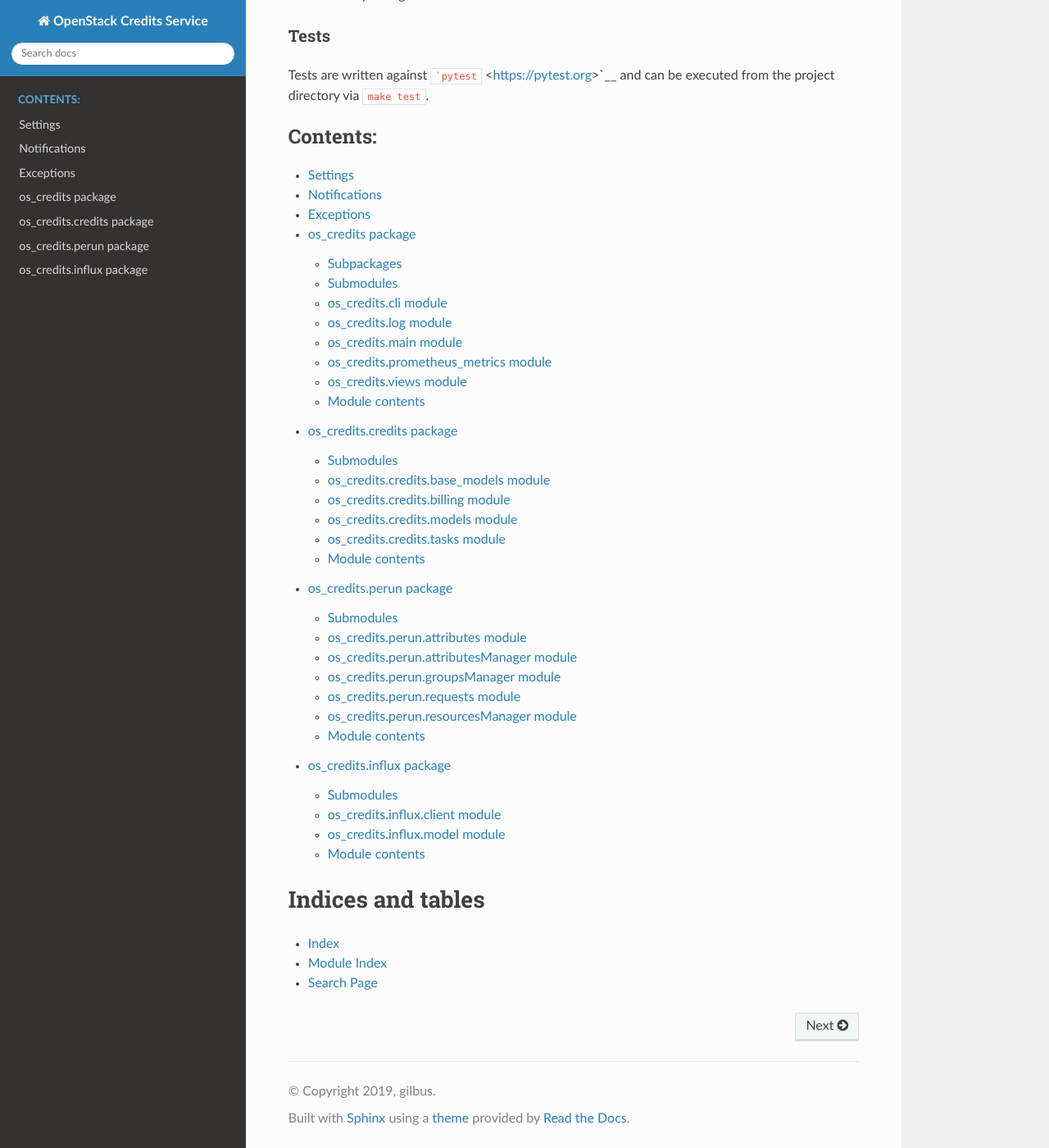
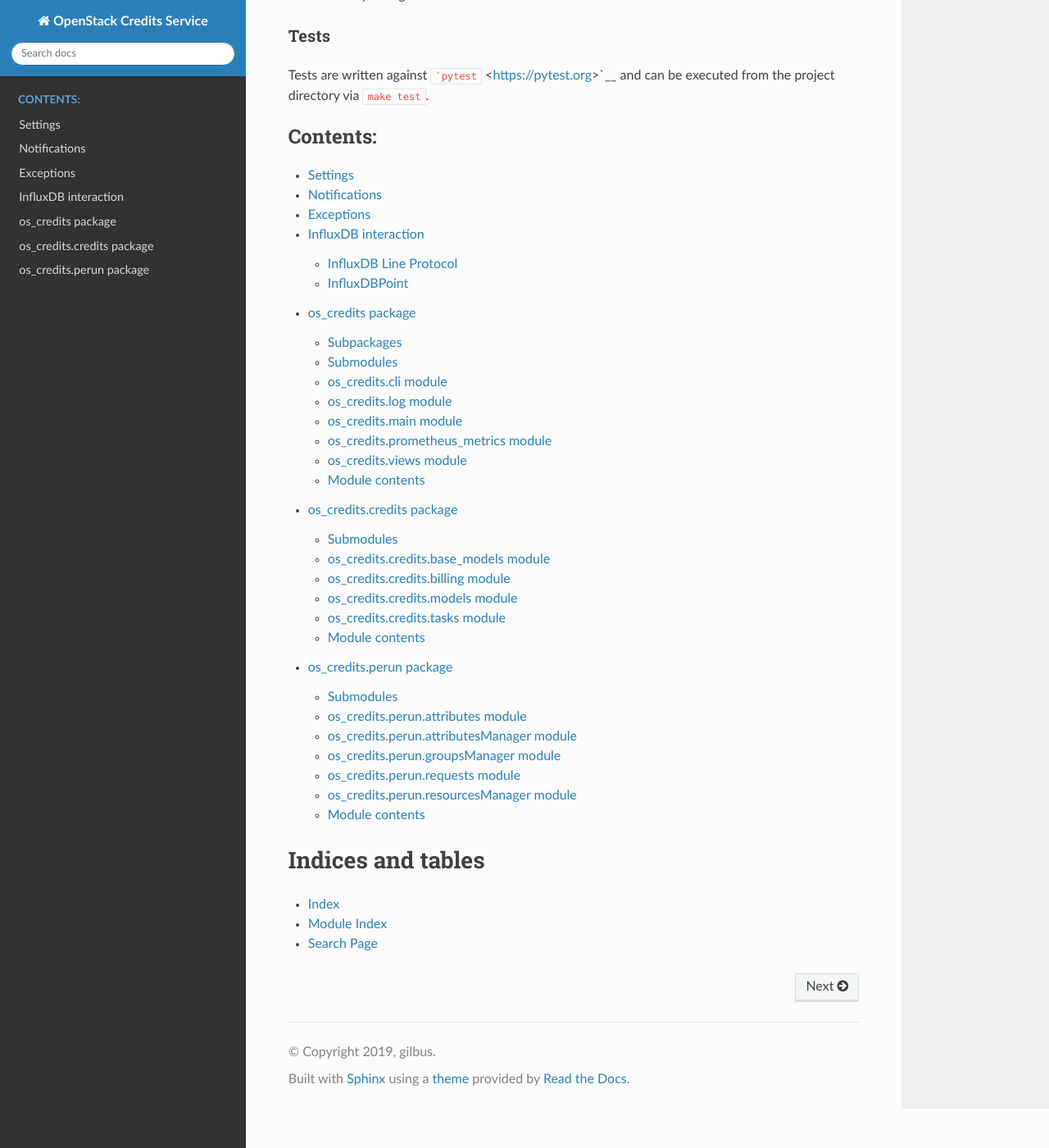
Before and after one commit to gilbus/os_credits, a Sphinx documentation site: the page built from docs/index.rst, in a window 1280 px wide and 1400 px high, scrolled down 1364 px. Shown: the whole window at 82% size. Built offline with Sphinx 7.4.7 and the Read the Docs theme 2.0.0, drawn with Linux system fonts in a browser that asks for light colours.

Commit message:
moah docs

```diff
--- a/docs/conf.py
+++ b/docs/conf.py
@@ -31,6 +31,7 @@ extensions = [
     "sphinx.ext.autodoc",
     "sphinx.ext.autosectionlabel",
     "sphinx.ext.coverage",
+    "sphinx.ext.doctest",
     "sphinx.ext.intersphinx",
     "sphinx.ext.viewcode",
     "sphinx_autodoc_typehints",
--- a/docs/index.rst
+++ b/docs/index.rst
@@ -15,10 +15,10 @@ Welcome to OpenStack Credits Service's documentation!
    settings
    notifications
    exceptions
+   influx
    os_credits
    os_credits.credits
    os_credits.perun
-   os_credits.influx
 
 
 
--- /dev/null
+++ b/docs/influx.rst
@@ -0,0 +1,36 @@
+InfluxDB interaction
+====================
+
+We interact with the *InfluxDB* in multiple ways:
+
+* It is using our ``/write`` endpoint to mirror the data stored by *Prometheus* which is
+  why we do not have to pull regularly to receive new usage measurements, this data are
+  provided in the `InfluxDB Line Protocol
+  <https://docs.influxdata.com/influxdb/v1.7/write_protocols/line_protocol_tutorial/>`_
+* We use it to store our :class:`~os_credits.credits.models.BillingHistory` objects,
+  writing objects requires to encode them in the *Line Protocol*
+
+We are therefore required to parse and construct the *Line Protocol*, which is why we
+cannot only use the functionality of the ``aioinflux`` package, on which our
+:class:`~os_credits.influx.client.InfluxDBClient` is based.
+
+InfluxDB Line Protocol
+----------------------
+
+The following syntax example is taken from the official documentation
+::
+
+    weather,location=us-midwest temperature=82 1465839830100400200
+      |    -------------------- --------------  |
+      |             |             |             |
+      |             |             |             |
+    +-----------+--------+-+---------+-+---------+
+    |measurement|,tag_set| |field_set| |timestamp|
+    +-----------+--------+-+---------+-+---------+
+
+InfluxDBPoint
+-------------
+
+.. autoclass:: os_credits.influx.model.InfluxDBPoint
+   :members:
+   :undoc-members:
--- a/docs/os_credits.influx.rst
+++ /dev/null
@@ -1,30 +0,0 @@
-os\_credits.influx package
-==========================
-
-Submodules
-----------
-
-os\_credits.influx.client module
---------------------------------
-
-.. automodule:: os_credits.influx.client
-    :members:
-    :undoc-members:
-    :show-inheritance:
-
-os\_credits.influx.model module
--------------------------------
-
-.. automodule:: os_credits.influx.model
-    :members:
-    :undoc-members:
-    :show-inheritance:
-
-
-Module contents
----------------
-
-.. automodule:: os_credits.influx
-    :members:
-    :undoc-members:
-    :show-inheritance:
--- a/docs/os_credits.rst
+++ b/docs/os_credits.rst
@@ -8,7 +8,6 @@ Subpackages
 
     settings
     os_credits.credits
-    os_credits.influx
     os_credits.perun
 
 Submodules
```
